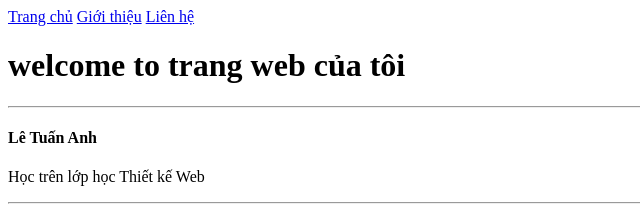
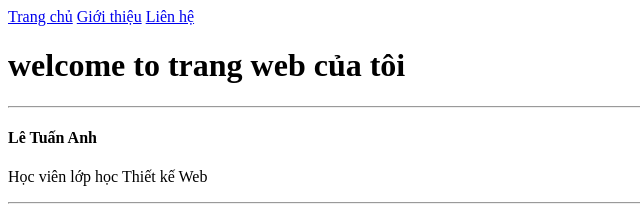
Before and after one commit to Pablo313-oss/CUSTARDDD, a plain HTML site: page index.html in a window 1280 px wide. Shown: the top 209 px of the page, 0-640 px from the left. Drawn offline with Linux system fonts and the light colour scheme.

Commit message:
Update index.html

```diff
--- a/index.html
+++ b/index.html
@@ -11,7 +11,7 @@
     <hr style="width: 57.5%; text-align: left; margin-left: 0;">
 
     <h4>Lê Tuấn Anh</h4>
-    <p>Học trên lớp học Thiết kế Web</p>
+    <p>Học viên lớp học Thiết kế Web</p>
     <hr style="width: 57.5%; text-align: left; margin-left: 0;">
 
    <a href="gioithieu.html" target="_blank"><img src="Skibidi_toilet_screenshot.webp.png"/></a>
```
